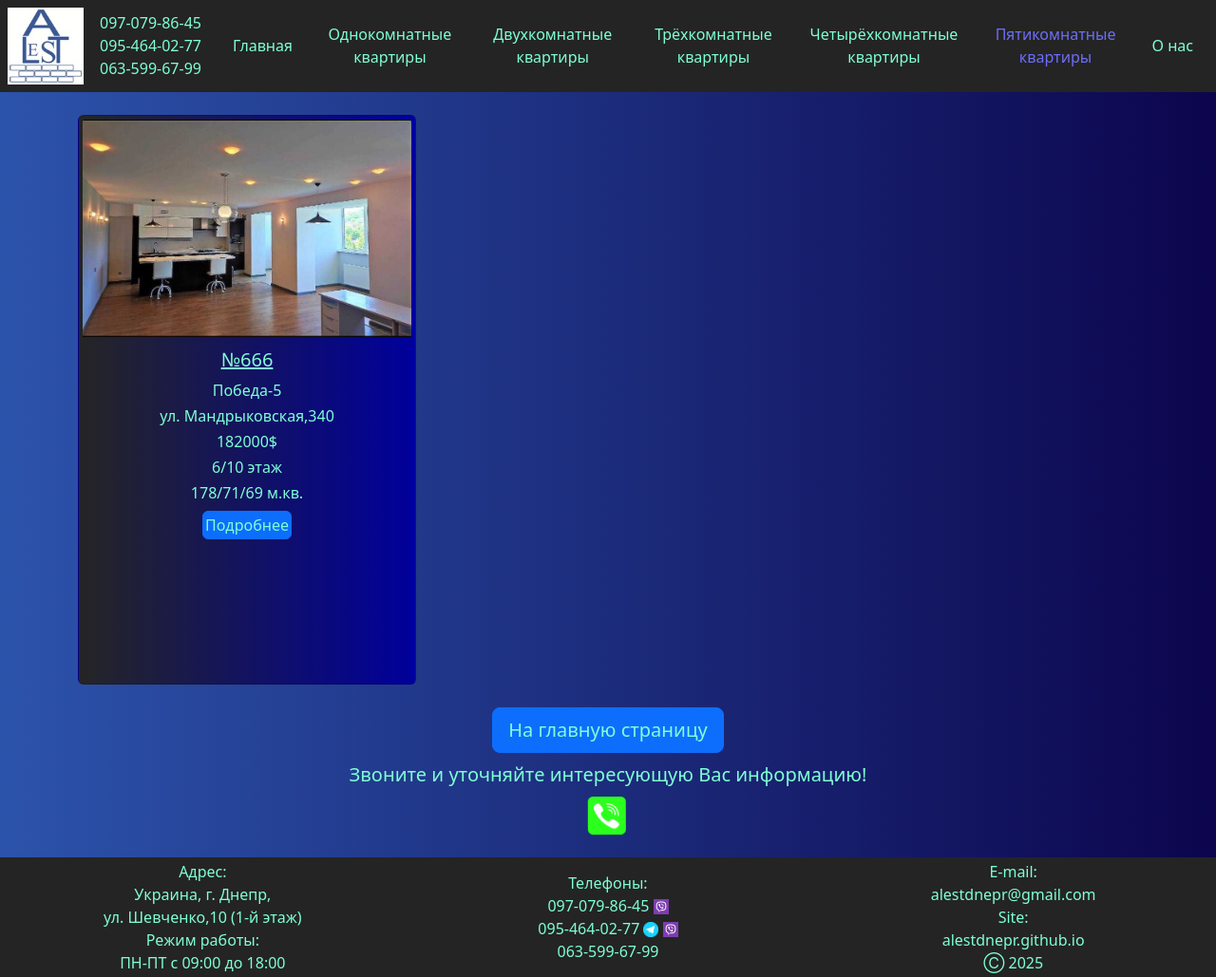
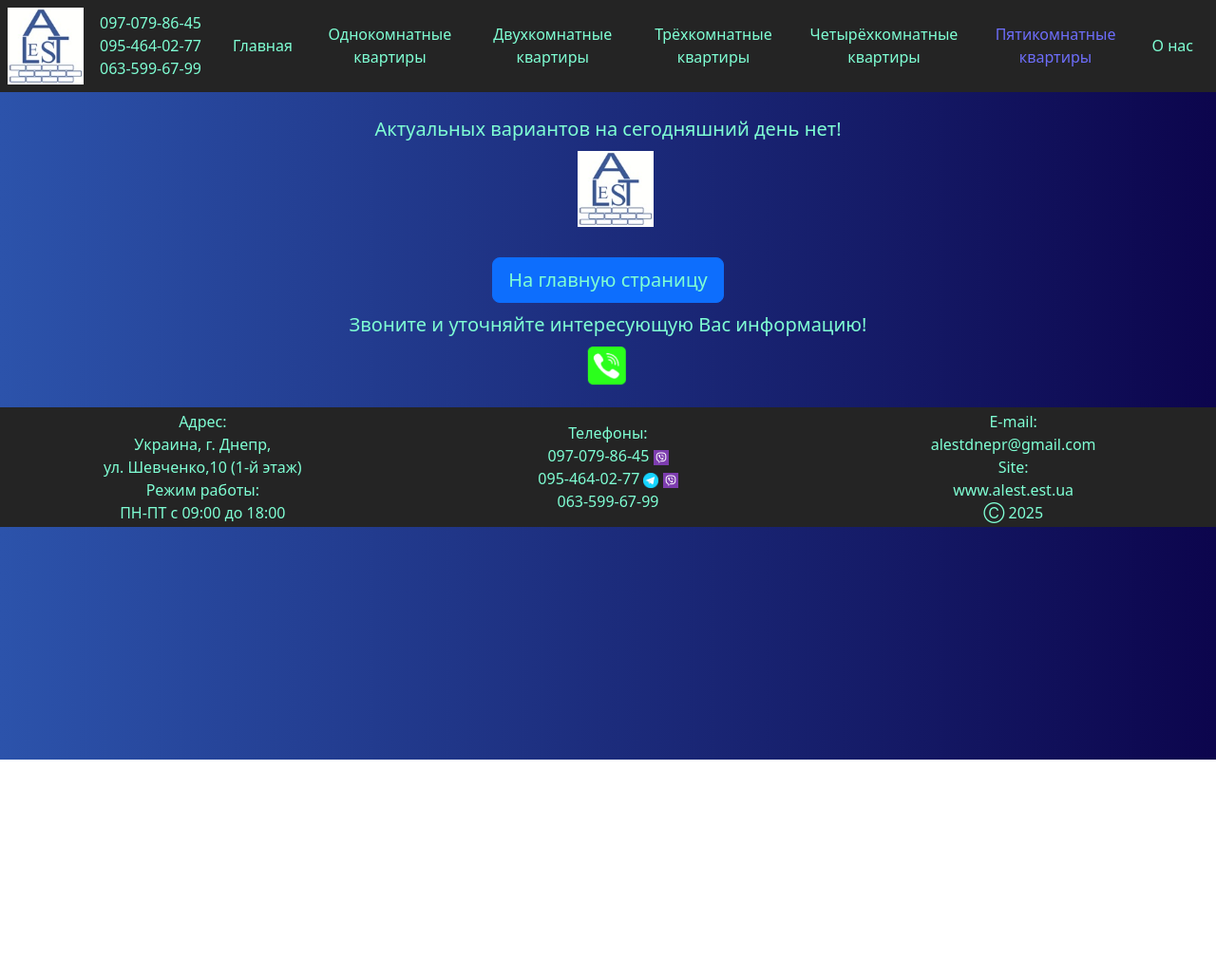
Before and after one commit to alestdnepr/alestdnepr.github.io, a plain HTML site: page 5-room.html in a window 1280 px wide. Shown: the whole page at 95% size. After the commit the page ends 800 px from the top, so only its background shows below. Drawn offline with nearby package versions, Linux system fonts and the light colour scheme.

Commit message:
Add files via upload

```diff
--- a/5-room.html
+++ b/5-room.html
@@ -43,21 +43,17 @@
         <div class="container-fluid">
             <div class="container text-center">
                 <div class="row">
-                    <div class="col-lg-4 col-md-6 mt-4">
-                        <div class="card">
-                            <a href="flat666.html" target="_blank"><img src="source/images/5-room-flat/666/01.jpg"
-                                    class="card-img-top" alt="Фото"></a>
-                            <div class="card-body">
-                                <h5 class="card-title"><a href="flat666.html" target="_blank">№666</a></h5>
-                                <p class="card-text">Победа-5</p>
-                                <p class="card-text">ул. Мандрыковская,340</p>
-                                <p class="card-text">182000$</p>
-                                <p class="card-text">6/10 этаж</p>
-                                <p class="card-text">178/71/69 м.кв.</p>
-                                <a href="flat666.html" target="_blank" class="btn btn-primary mt-1">Подробнее</a>
+
+                    <div class="container-fluid mt-4">
+                        <div class="row">
+                            <p class="FinTextMP">Актуальных вариантов на сегодняшний день нет!</p>
                         </div>
+
+                        <div class="row">
+                            <a class="mnbar-logo m-2 icons-light" href="/"><img src="source/files/Logo-m.jpg" alt="ALEST"></a>
                         </div>
-                    </div>
+
+
 
                         <div class="col-lg-12 col-md-12 mt-4">
                             <a href="/"><button type="button" class="btn btn-primary btn-lg">На главную
@@ -89,7 +85,7 @@
                     </p>
                 </div>
                 <div class="col-lg-4 col-md-12 footer-text text-center">
-                    <p>E-mail:<br>alestdnepr@gmail.com<br>Site:<br>alestdnepr.github.io<br>&#9400 2025</p>
+                    <p>E-mail:<br>alestdnepr@gmail.com<br>Site:<br>www.alest.est.ua<br>&#9400 2025</p>
                 </div>
             </div>
         </div>
```
Lines whose indentation alone changed are shown as unchanged.
